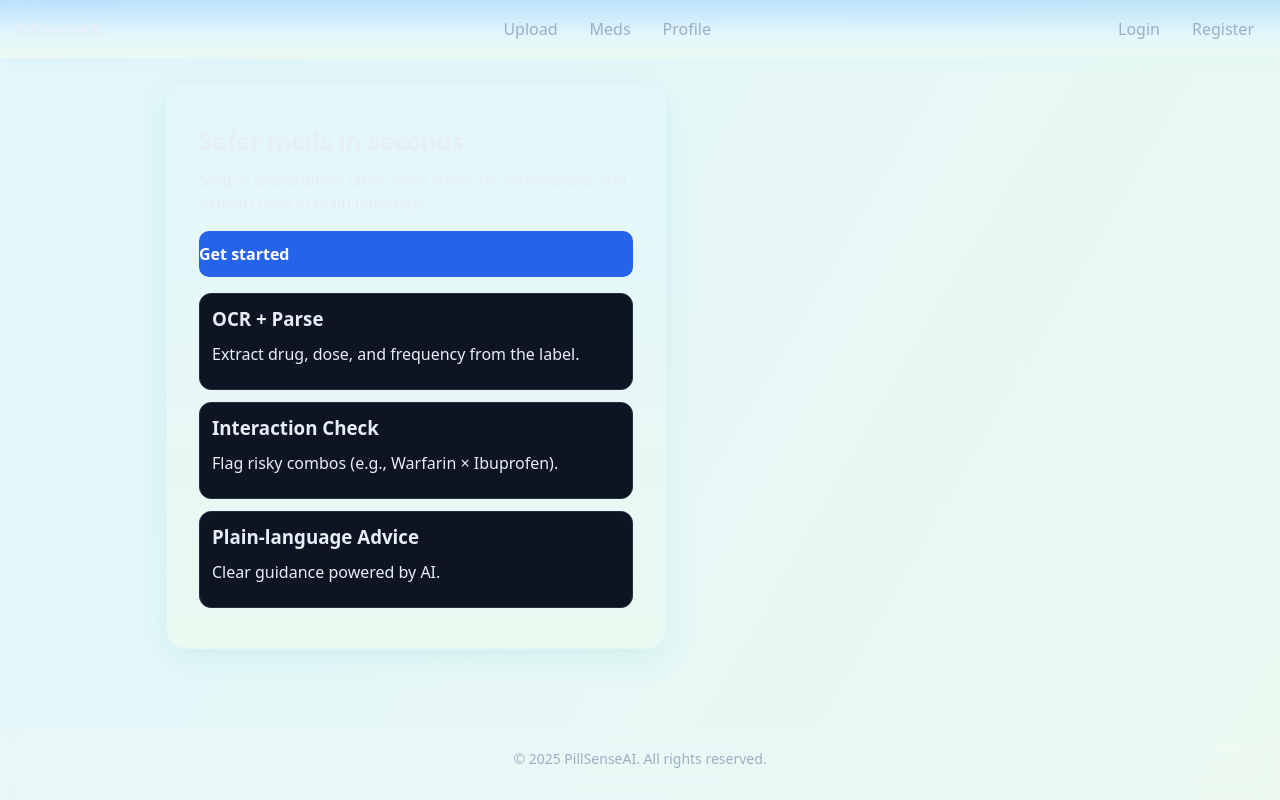
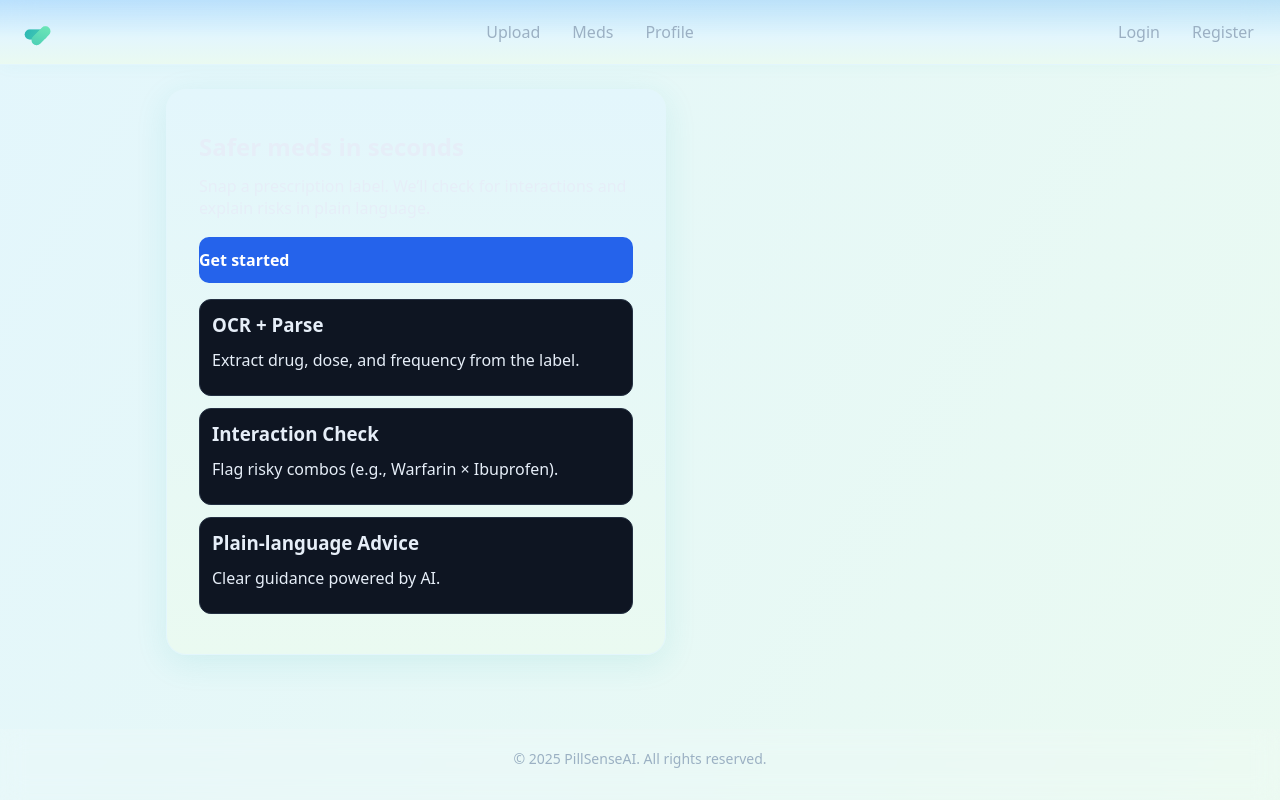
Before and after one commit to nxxis/PillSenseAI, a React (Vite) app in the folder apps/web/: page / in a window 1280 px wide. Built offline with nearby package versions, Linux system fonts and the light colour scheme; no server answers.

Commit message:
logo added to nav bar

```diff
--- a/apps/web/src/components/Header.jsx
+++ b/apps/web/src/components/Header.jsx
@@ -4,6 +4,70 @@ import { useState } from 'react';
 
 import AlertModal from './AlertModal.jsx';
 import '../styles/Header.css';
+
+const PillLogo = () => (
+  <svg
+    width="40"
+    height="40"
+    viewBox="0 0 64 64"
+    fill="none"
+    style={{ marginRight: 16 }}
+  >
+    <rect x="14" y="28" width="36" height="16" rx="8" fill="#2bb7b3" />
+    <rect
+      x="14"
+      y="28"
+      width="36"
+      height="16"
+      rx="8"
+      fill="url(#grad)"
+      fillOpacity="0.5"
+    />
+    <rect
+      x="32"
+      y="20"
+      width="16"
+      height="36"
+      rx="8"
+      transform="rotate(45 40 38)"
+      fill="#6ee7b7"
+    />
+    <rect
+      x="32"
+      y="20"
+      width="16"
+      height="36"
+      rx="8"
+      transform="rotate(45 40 38)"
+      fill="url(#grad2)"
+      fillOpacity="0.5"
+    />
+    <defs>
+      <linearGradient
+        id="grad"
+        x1="14"
+        y1="28"
+        x2="50"
+        y2="44"
+        gradientUnits="userSpaceOnUse"
+      >
+        <stop stopColor="#2bb7b3" />
+        <stop offset="1" stopColor="#6ee7b7" />
+      </linearGradient>
+      <linearGradient
+        id="grad2"
+        x1="32"
+        y1="20"
+        x2="48"
+        y2="56"
+        gradientUnits="userSpaceOnUse"
+      >
+        <stop stopColor="#6ee7b7" />
+        <stop offset="1" stopColor="#2bb7b3" />
+      </linearGradient>
+    </defs>
+  </svg>
+);
 
 export default function Header() {
   const { user, logout } = useAuth();
@@ -18,9 +82,9 @@ export default function Header() {
   return (
     <header className="header">
       <div className="header-inner">
-        <Link to="/" className="brand">
-          PillSenseAI
-        </Link>
+        <div style={{ display: 'flex', alignItems: 'center' }}>
+          <PillLogo />
+        </div>
         <nav className="nav">
           <NavLink to="/upload" className="nav-link">
             Upload
```
